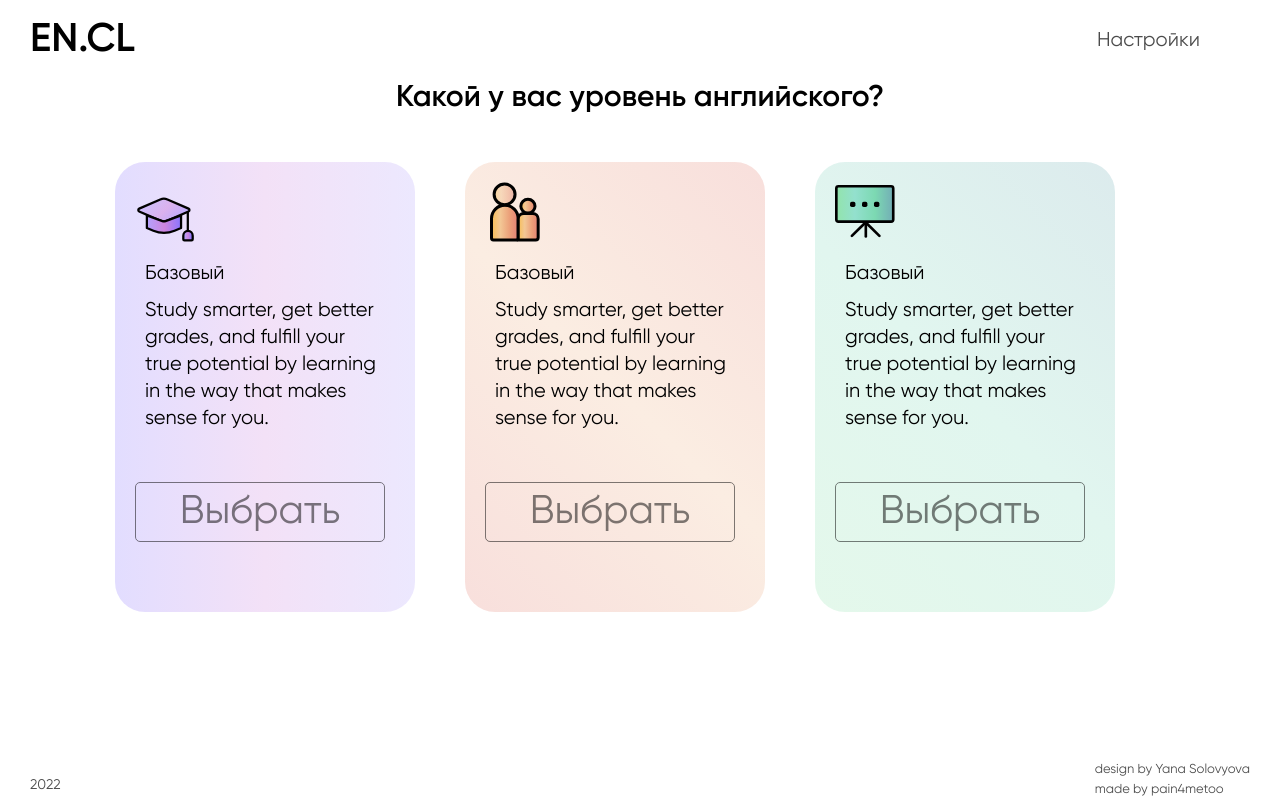
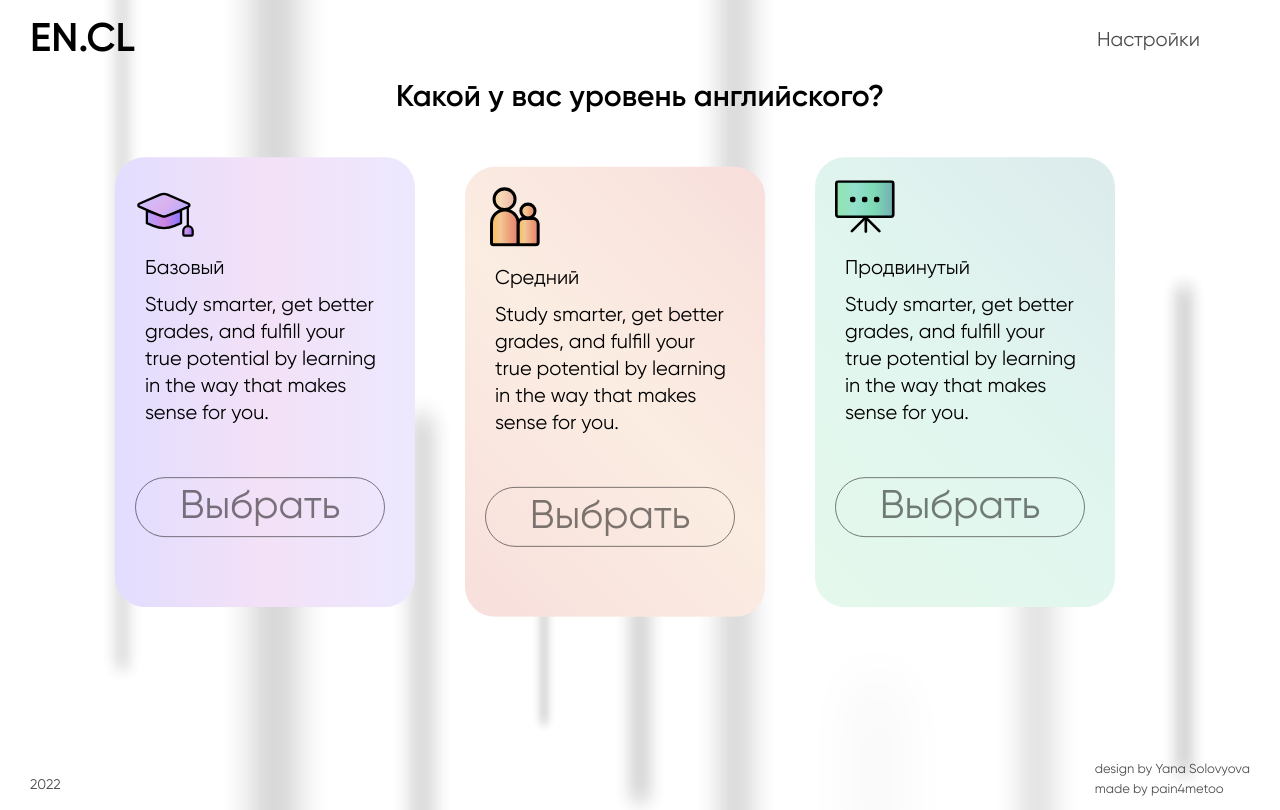
Before and after one commit to pain4metoo/english-quiz, a React (Create React App) app: page / in a window 1280 px wide. Built offline with nearby package versions, Linux system fonts and the light colour scheme.

Commit message:
feat: change design section english-level

```diff
--- a/src/components/Main/MainEnglishLevel/MainEnglishLevel.module.scss
+++ b/src/components/Main/MainEnglishLevel/MainEnglishLevel.module.scss
@@ -15,15 +15,22 @@
     cursor: pointer;
     margin-right: 5rem;
     transition: all 0.5s;
+    animation-direction: alternate-reverse;
+    animation-timing-function: linear;
+    animation-iteration-count: infinite;
+    animation-duration: 5s;
   }
   &_card_1 {
     background: linear-gradient(90deg, #e2ddff, #f3e1f7 50%, #ece8fe);
+    animation-name: up;
   }
   &_card_2 {
     background: linear-gradient(45deg, #f8dfdc, #fbede2 50%, #f8dfdc);
+    animation-name: down;
   }
   &_card_3 {
     background: linear-gradient(45deg, #e4f8eb, #e1f6ef 50%, #dcebed);
+    animation-name: up;
   }
   &_img {
     width: 6rem;
@@ -45,7 +52,6 @@
   &_btn {
     background: transparent;
     border: 1px solid #000;
-    border-radius: 5px;
     color: #000;
     font-size: 4rem;
     height: 6rem;
@@ -53,6 +59,7 @@
     opacity: 0.5;
     transition: 0.5s;
     width: 25rem;
+    border-radius: 4rem;
     cursor: pointer;
     &:hover {
       border: 2px solid pink;
@@ -63,3 +70,37 @@
     }
   }
 }
+
+@keyframes up {
+  0% {
+    transform: translateY(-6px);
+  }
+  100% {
+    transform: translateY(6px);
+  }
+}
+@-webkit-keyframes up {
+  0% {
+    transform: translateY(-6px);
+  }
+  100% {
+    transform: translateY(6px);
+  }
+}
+
+@keyframes down {
+  0% {
+    transform: translateY(6px);
+  }
+  100% {
+    transform: translateY(-6px);
+  }
+}
+@-webkit-keyframes down {
+  0% {
+    transform: translateY(-6px);
+  }
+  100% {
+    transform: translateY(6px);
+  }
+}
--- a/src/components/Main/MainEnglishLevel/MainEnglishLevel.tsx
+++ b/src/components/Main/MainEnglishLevel/MainEnglishLevel.tsx
@@ -1,6 +1,7 @@
 import React from "react";
 import styles from "./MainEnglishLevel.module.scss";
 // import { Routes, Route } from "react-router-dom";
+import MainWelcomeBg from "../MainWelcome/MainWelcomeBg/MainWelcomeBg";
 import levelImg1 from "../../../assets/svg/level-1.svg";
 import levelImg2 from "../../../assets/svg/level-2.svg";
 import levelImg3 from "../../../assets/svg/level-3.svg";
@@ -8,7 +9,8 @@ import levelImg3 from "../../../assets/svg/level-3.svg";
 const MainEnglishLevel = () => {
   return (
     <section className={styles.english}>
-      <div className={styles.container}>
+      <MainWelcomeBg />
+
       <div className={styles.english_inner}>
         <h2 className={styles.english_text}>
           Какой у вас уровень английского?
@@ -18,35 +20,36 @@ const MainEnglishLevel = () => {
             <img className={styles.english_img} src={levelImg1} alt="card" />
             <p className={styles.english_level}>Базовый</p>
             <p className={styles.english_description}>
-                Study smarter, get better grades, and fulfill your true
-                potential by learning in the way that makes sense for you.
+              Study smarter, get better grades, and fulfill your true potential
+              by learning in the way that makes sense for you.
             </p>
             <button className={styles.english_btn} type="button">
               Выбрать
             </button>
           </div>
+
           <div className={`${styles.english_card} ${styles.english_card_2}`}>
             <img className={styles.english_img} src={levelImg2} alt="card" />
-              <p className={styles.english_level}>Базовый</p>
+            <p className={styles.english_level}>Средний</p>
             <p className={styles.english_description}>
-                Study smarter, get better grades, and fulfill your true
-                potential by learning in the way that makes sense for you.
+              Study smarter, get better grades, and fulfill your true potential
+              by learning in the way that makes sense for you.
             </p>
             <button className={styles.english_btn} type="button">
               Выбрать
             </button>
           </div>
+
           <div className={`${styles.english_card} ${styles.english_card_3}`}>
             <img className={styles.english_img} src={levelImg3} alt="card" />
-              <p className={styles.english_level}>Базовый</p>
+            <p className={styles.english_level}>Продвинутый</p>
             <p className={styles.english_description}>
-                Study smarter, get better grades, and fulfill your true
-                potential by learning in the way that makes sense for you.
+              Study smarter, get better grades, and fulfill your true potential
+              by learning in the way that makes sense for you.
             </p>
             <button className={styles.english_btn} type="button">
               Выбрать
             </button>
-            </div>
           </div>
         </div>
       </div>
--- a/src/styles/main.scss
+++ b/src/styles/main.scss
@@ -26,9 +26,3 @@ body {
   flex-direction: column;
   height: 100vh;
 }
-
-.container {
-  max-width: 140rem;
-  margin: 0 auto;
-  padding: 0;
-}
```
Also changed, not shown: src/components/Main/MainWelcome/MainWelcome.module.scss (+26 -8 lines), src/assets/image/cub.png (added), src/styles/variables.scss (line endings or trailing spaces). Lines whose indentation alone changed are shown as unchanged.
